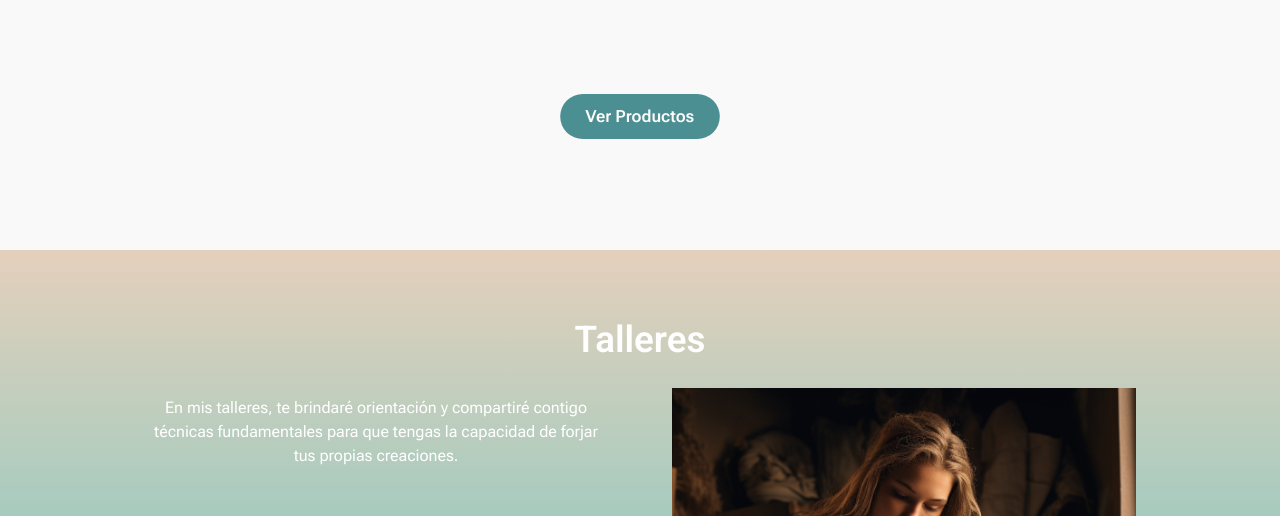
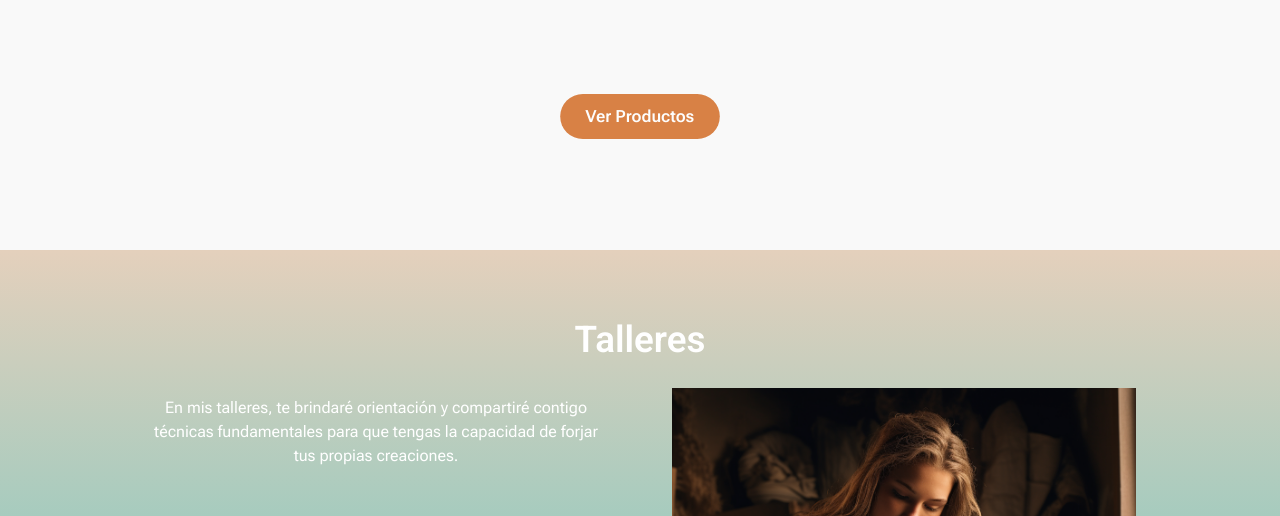
Before and after one commit to nataliabernalux/SoulConnection, a website: page index.html in a window 1280 px wide. In both pictures the pointer is over the link "Ver Productos". Shown: the part 1994-2510 px from the top of the page. Drawn offline with nearby package versions, Linux system fonts and the light colour scheme; files whose address does not match are found by name; a web font is replaced by a local one.

Commit message:
button color

```diff
--- a/style.css
+++ b/style.css
@@ -457,14 +457,14 @@ background: linear-gradient(0deg, rgba(34,193,195,1) 0%, rgba(242,241,240,1) 100
     padding: 0.75em 1.5em;
     font-size: 1em;
     color: white;
-    background-color: #cd5909; /* Turquoise color */
+    background-color: #cd5909;
     border-radius: 25px;
     text-decoration: none;
     transition: background-color 0.3s ease, transform 0.3s ease;
 }
 
 .btn:hover {
-    background-color: #136C72; /* Darker turquoise color */
+    background-color: #cd5909;
     transform: scale(1.05);
 }
 
```
